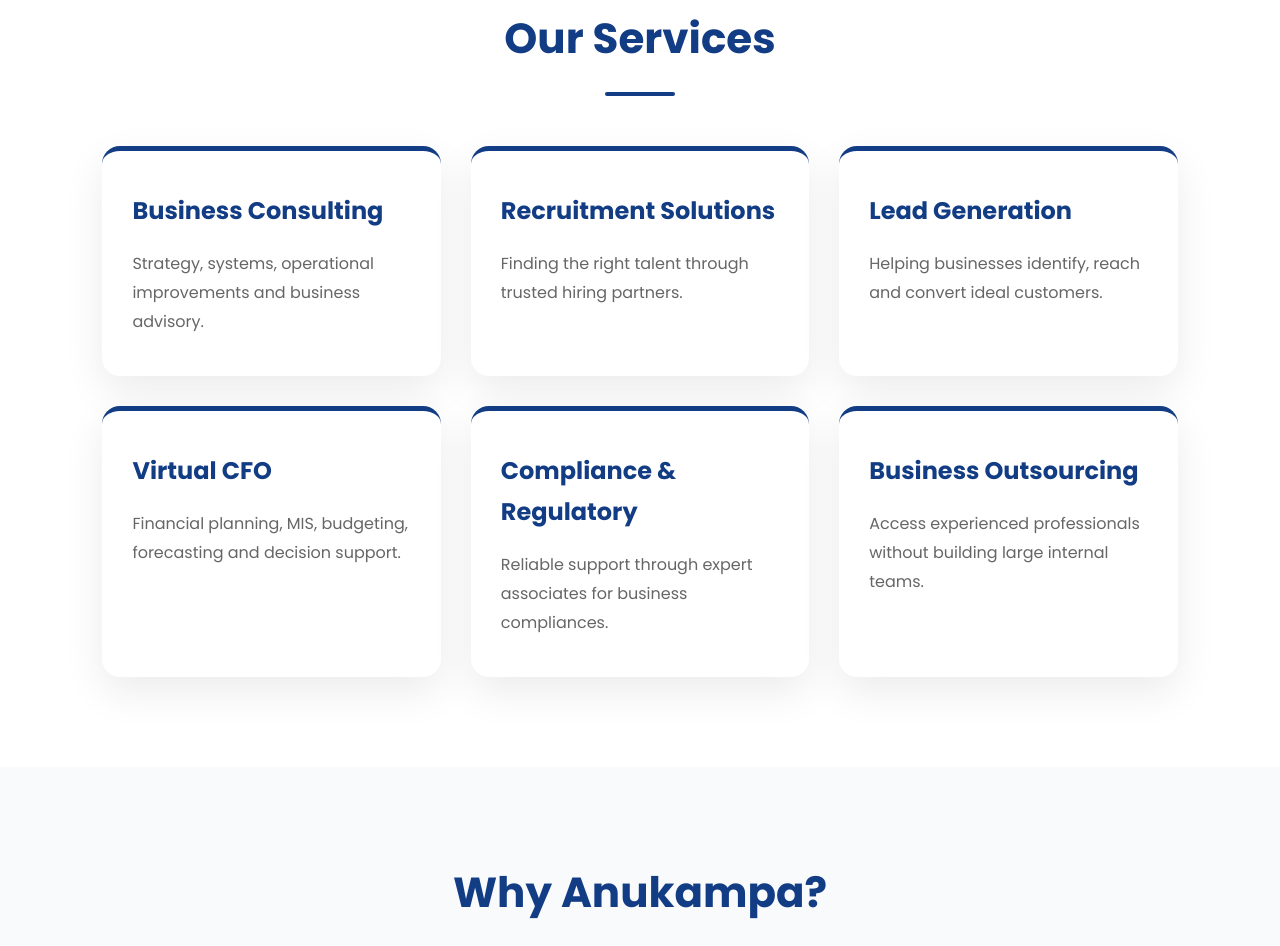
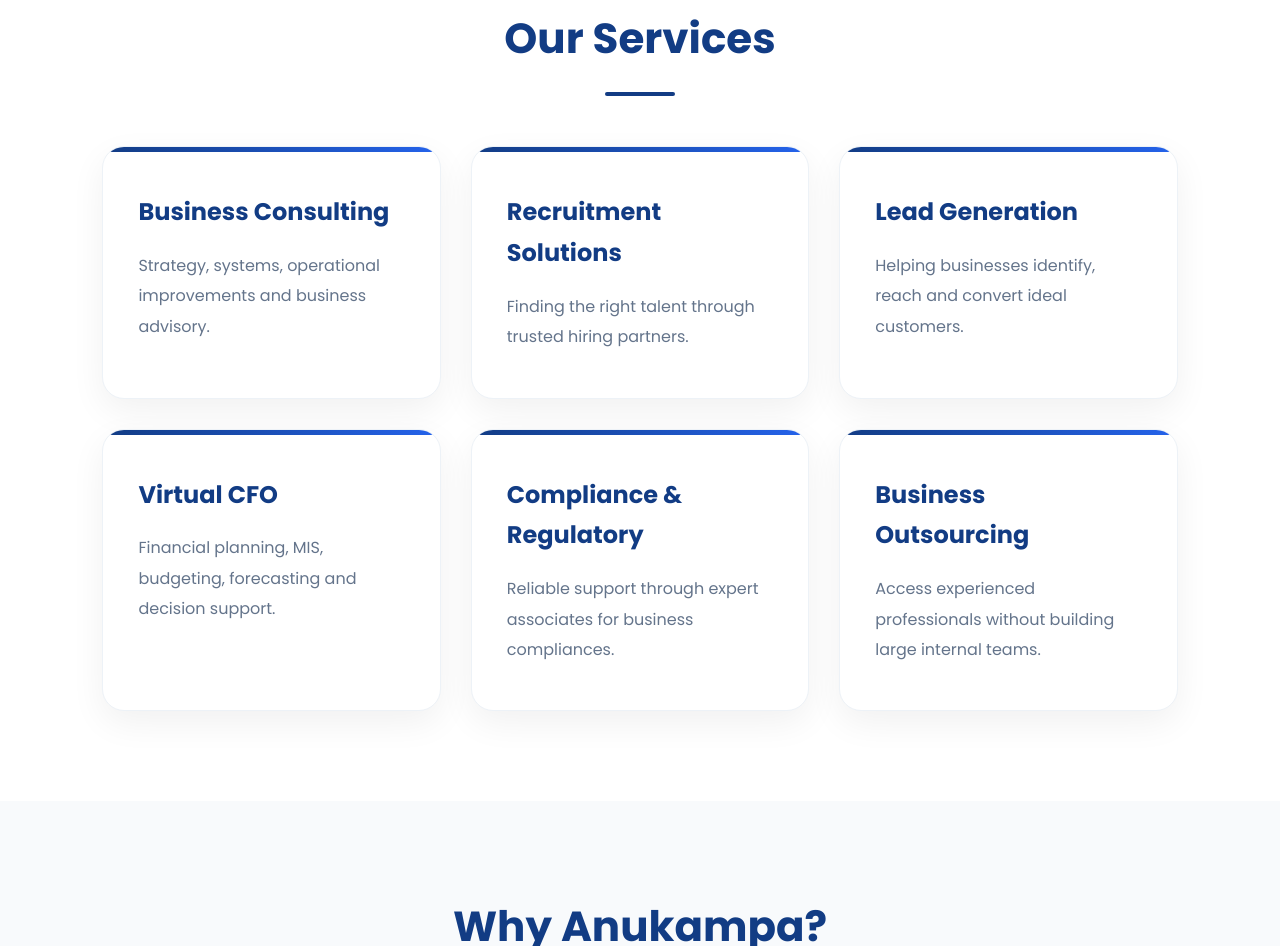
Before and after one commit to AnkumapaEnterprises/anukampa-website, a plain HTML site: page index.html in a window 1280 px wide. Shown: the part 1202-2148 px from the top of the page. Drawn offline with Linux system fonts and the light colour scheme.

Commit message:
Refactor card styles for improved design

```diff
--- a/style.css
+++ b/style.css
@@ -371,45 +371,71 @@
 
 .card{
 
-    background:#fff;
+    background:white;
 
-    padding:40px 30px;
+    padding:45px 35px;
 
-    border-radius:18px;
+    border-radius:22px;
 
-    box-shadow:0 15px 40px rgba(0,0,0,.08);
+    border:1px solid #edf2f7;
+
+    box-shadow:0 12px 35px rgba(0,0,0,.06);
 
     transition:.35s;
 
-    border-top:5px solid #123C84;
+    position:relative;
+
+    overflow:hidden;
+
+}
+.card::before{
+
+content:"";
+
+position:absolute;
+
+top:0;
+
+left:0;
+
+width:100%;
+
+height:5px;
+
+background:linear-gradient(
+90deg,
+#123C84,
+#2563eb);
 
 }
 
 .card:hover{
 
-    transform:translateY(-12px);
+transform:translateY(-10px);
 
-    box-shadow:0 25px 60px rgba(0,0,0,.15);
+box-shadow:0 30px 70px rgba(18,60,132,.18);
 
 }
 
 .card h3{
 
-    color:#123C84;
+font-size:24px;
 
-    margin-bottom:18px;
+margin-bottom:18px;
 
-    font-size:24px;
+color:#123C84;
+
+font-weight:700;
 
 }
 
 .card p{
 
-    color:#666;
+font-size:16px;
 
-    font-size:16px;
+line-height:1.9;
 
-    line-height:1.8;
+color:#64748b;
 
 }
 /* ==========================
```
